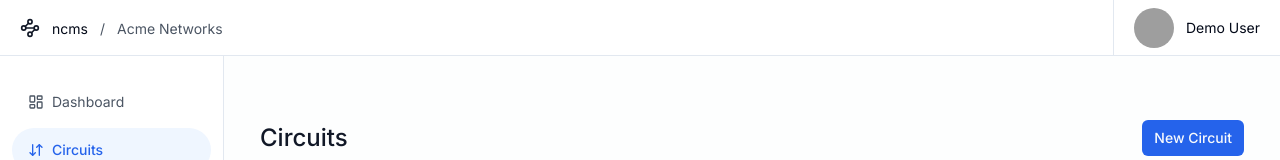
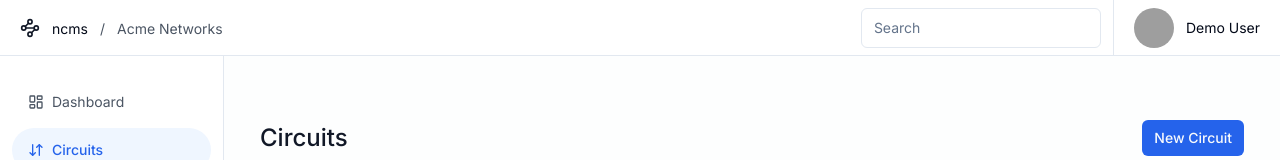
Before and after one commit to starlightroad/ncms, a Next.js app: page /circuits in a window 1280 px wide. Shown: the top 160 px of the page. Built offline with nearby package versions, Linux system fonts and the light colour scheme; no server answers; the database is empty; grey boxes are pictures that could not be loaded.

Commit message:
Build the search functionality and filter circuits via search

```diff
--- a/app/circuits/page.tsx
+++ b/app/circuits/page.tsx
@@ -16,10 +16,12 @@ export const metadata: Metadata = {
 type Props = {
   searchParams?: {
     page?: string;
+    q?: string;
   };
 };
 
 export default async function Circuits({ searchParams }: Props) {
+  const query = searchParams?.q || '';
   const currentPage = Number(searchParams?.page) || 1;
   const pages = await getCircuitPages();
 
@@ -34,7 +36,7 @@ export default async function Circuits({ searchParams }: Props) {
         </div>
       </PageHeader>
       <Suspense fallback={<TableSkeleton />}>
-        <CircuitsTable currentPage={currentPage} />
+        <CircuitsTable currentPage={currentPage} query={query} />
       </Suspense>
       <div className="flex justify-end px-4 py-2">
         <Pagination pages={pages} />
--- a/app/data/circuit.ts
+++ b/app/data/circuit.ts
@@ -40,7 +40,7 @@ export const getCircuitPages = async () => {
   }
 };
 
-export const getFilteredCircuits = async (currentPage: number) => {
+export const getFilteredCircuits = async (currentPage: number, query: string) => {
   const demoCompanyId = await getDemoCompanyId();
   const skip = (currentPage - 1) * ITEMS_PER_PAGE;
   const take = currentPage * ITEMS_PER_PAGE;
@@ -49,6 +49,38 @@ export const getFilteredCircuits = async (currentPage: number) => {
     const circuits = await prisma.circuit.findMany({
       where: {
         companyId: demoCompanyId,
+        OR: [
+          {
+            cid: {
+              startsWith: query,
+              mode: 'insensitive',
+            },
+          },
+          {
+            vendor: {
+              name: {
+                startsWith: query,
+                mode: 'insensitive',
+              },
+            },
+          },
+          {
+            location1: {
+              name: {
+                startsWith: query,
+                mode: 'insensitive',
+              },
+            },
+          },
+          {
+            location2: {
+              name: {
+                startsWith: query,
+                mode: 'insensitive',
+              },
+            },
+          },
+        ],
       },
       include: {
         vendor: true,
--- a/app/ui/circuits/table.tsx
+++ b/app/ui/circuits/table.tsx
@@ -3,8 +3,13 @@ import { Table, TableBody, TableCell, TableHead, TableHeader, TableRow } from '@
 import TableActionsList from '@/app/ui/circuits/actions-list';
 import { getFilteredCircuits } from '@/app/data/circuit';
 
-export default async function CircuitsTable({ currentPage }: { currentPage: number }) {
-  const data = await getFilteredCircuits(currentPage);
+type Props = {
+  currentPage: number;
+  query: string;
+};
+
+export default async function CircuitsTable({ currentPage, query }: Props) {
+  const data = await getFilteredCircuits(currentPage, query);
 
   if (!data.length) {
     return (
--- a/app/ui/navbar.tsx
+++ b/app/ui/navbar.tsx
@@ -3,6 +3,7 @@
 import Link from 'next/link';
 import Logo from '@/app/ui/logo';
 import NavbarMenu from '@/app/ui/navbar-menu';
+import Search from '@/app/ui/search';
 
 export default function Navbar() {
   const appName = 'ncms';
@@ -29,8 +30,11 @@ export default function Navbar() {
         </ul>
       </nav>
 
-      <div className="flex h-full items-center border-l px-5">
-        <NavbarMenu />
+      <div className="flex h-full grow items-center justify-end gap-3">
+        <Search placeholder="Search" />
+        <div className="flex h-full items-center border-l px-5">
+          <NavbarMenu />
+        </div>
       </div>
     </header>
   );
--- /dev/null
+++ b/app/ui/search.tsx
@@ -0,0 +1,42 @@
+'use client';
+
+import { usePathname, useRouter, useSearchParams } from 'next/navigation';
+import { useDebouncedCallback } from 'use-debounce';
+import { Input } from '@/app/ui/input';
+
+export default function Search({ placeholder }: { placeholder: string }) {
+  const searchParams = useSearchParams();
+  const pathname = usePathname();
+  const { replace } = useRouter();
+
+  const handleSearch = useDebouncedCallback((term: string) => {
+    const params = new URLSearchParams(searchParams);
+
+    if (term) {
+      params.set('page', '1');
+      params.set('q', term);
+    } else {
+      params.delete('page');
+      params.delete('q');
+    }
+
+    replace(`${pathname}?${params.toString()}`);
+  }, 300);
+
+  if (pathname.endsWith('/')) {
+    return false;
+  } else if (pathname.split('/').length !== 2) {
+    return false;
+  }
+
+  return (
+    <Input
+      type="search"
+      placeholder={placeholder}
+      autoComplete="off"
+      onChange={(e) => handleSearch(e.target.value)}
+      defaultValue={searchParams.get('q')?.toString()}
+      className="max-w-60"
+    />
+  );
+}
--- a/package.json
+++ b/package.json
@@ -30,6 +30,7 @@
     "recharts": "^2.12.7",
     "tailwind-merge": "^2.4.0",
     "tailwindcss-animate": "^1.0.7",
+    "use-debounce": "^10.0.3",
     "zod": "^3.23.8"
   },
   "devDependencies": {
```
Also changed, not shown: 1 other file (tests, documents, lock files or other folders).
